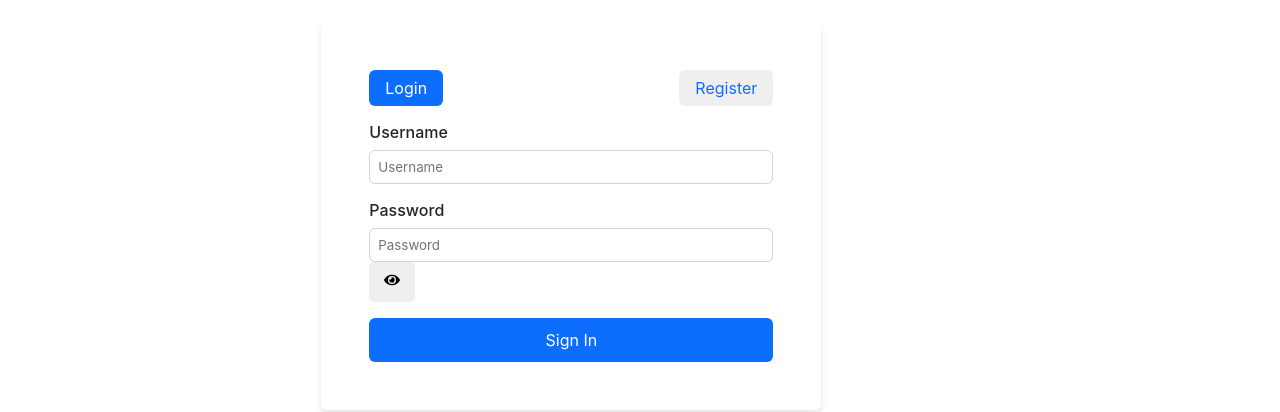
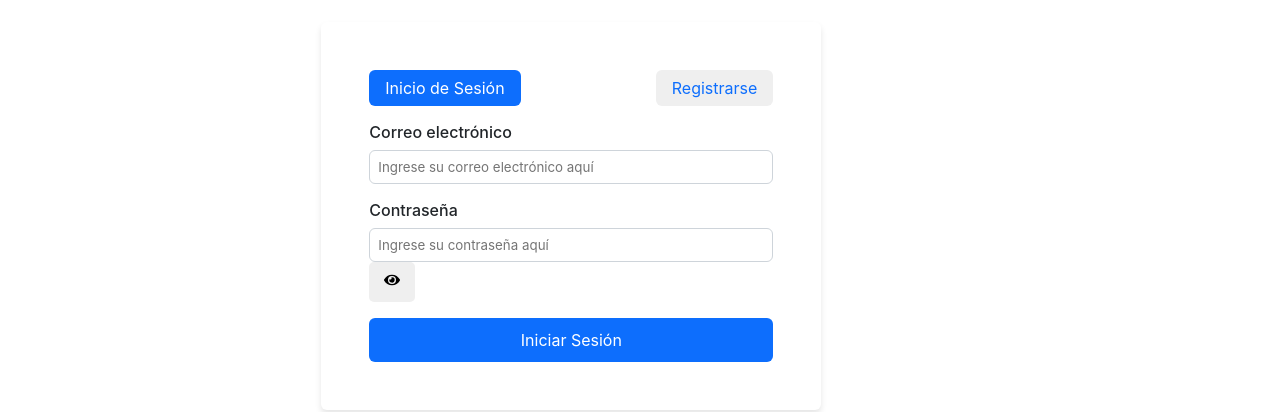
Before and after one commit to DeeEmDy/TaskFlow_FrontendPW, a React (Vite) app: page / in a window 1280 px wide. Shown: the part 1148-1560 px from the top of the page. Built offline with nearby package versions, Linux system fonts and the light colour scheme; no server answers.

Commit message:
Add
Add login page and register page, pend fix buttom password visibility.

```diff
--- a/src/components/AppContent.jsx
+++ b/src/components/AppContent.jsx
@@ -3,14 +3,60 @@ import WelcomeContent from './WelcomeContent';
 import AuthContent from './AuthContent';
 import LoginForm from './LoginForm';
 
-const AppContent = () => {
+import { request } from '../axios_helper';
+
+export default class AppContent extends React.Component {
+
+    constructor(props) {
+        super(props);
+        this.state = {
+            componentToShow: "welcome",
+        };
+    };
+
+
+    login = () => {
+        this.setState({ componentToShow: "login" });
+    };
+
+    logout = () => {
+        this.setState({ componentToShow: "welcome" });
+    };
+
+    onLogin = (e, username, password) => {
+        e.preventDefault();
+        request(
+            "POST",
+            "/login",
+            { login: username, password: password }
+        ).then((response) => {
+            this.setState({ componentToShow: "messages" });
+        }).catch((error) => {
+            this.setState({ componentToShow: "welcome" });
+        });
+    };
+
+    onRegister = (e, username, password) => {
+        e.preventDefault();
+        request(
+            "POST",
+            "/login",
+            { login: username, password: password }
+        ).then((response) => {
+            this.setState({ componentToShow: "messages" });
+        }).catch((error) => {
+            this.setState({ componentToShow: "welcome" });
+        });
+    };
+
+
+    render() {
         return (
             <div>
                 <WelcomeContent />
                 <AuthContent />
                 <LoginForm />
             </div>
-    );
+        )
     }
-
-export default AppContent;
+}
--- a/src/components/LoginForm.jsx
+++ b/src/components/LoginForm.jsx
@@ -5,24 +5,33 @@ import '../style/LoginForm.css';
 
 const LoginForm = ({ onLogin, onRegister }) => {
   const [active, setActive] = useState('login');
-  const [firstName, setFirstName] = useState('');
-  const [lastName, setLastName] = useState('');
-  const [login, setLogin] = useState('');
+  const [name, setName] = useState('');
+  const [first_surname, setFirstSurname] = useState('');
+  const [second_surname, setSecondSurname] = useState('');
+  const [id_card, setIdCard] = useState('');
+  const [phone_number, setPhoneNumber] = useState('');
+  const [email, setEmail] = useState('');
   const [password, setPassword] = useState('');
+  const [confirm_password, setConfirmPassword] = useState('');
   const [passwordVisible, setPasswordVisible] = useState(false);
+  const [confirmPasswordVisible, setConfirmPasswordVisible] = useState(false);
 
   const togglePasswordVisibility = () => {
     setPasswordVisible(!passwordVisible);
   };
 
+  const toggleConfirmPasswordVisibility = () => {
+    setConfirmPasswordVisible(!confirmPasswordVisible);
+  };
+
   const onSubmitHandler = (e) => {
     e.preventDefault();
-    onLogin(e, login, password);
+    onLogin(e, email, password);
   };
 
   const onSubmitRegister = (e) => {
     e.preventDefault();
-    onRegister(e, firstName, lastName, login, password);
+    onRegister(e, name, first_surname, second_surname, id_card, phone_number, email, password);
   };
 
   return (
@@ -34,33 +43,33 @@ const LoginForm = ({ onLogin, onRegister }) => {
               className={`nav-link ${active === 'login' ? 'active' : ''}`}
               onClick={() => setActive('login')}
             >
-              Login
+              Inicio de Sesión
             </button>
             <button
               className={`nav-link ${active === 'register' ? 'active' : ''}`}
               onClick={() => setActive('register')}
             >
-              Register
+              Registrarse
             </button>
           </ul>
 
           {active === 'login' ? (
             <form onSubmit={onSubmitHandler}>
               <div className="mb-3">
-                <label htmlFor="login" className="form-label">Username</label>
+                <label htmlFor="email" className="form-label">Correo electrónico</label>
                 <input
                   type="text"
-                  id="login"
-                  name="login"
-                  value={login}
-                  onChange={(e) => setLogin(e.target.value)}
+                  id="email"
+                  name="email"
+                  value={email}
+                  onChange={(e) => setEmail(e.target.value)}
                   className="form-control"
-                  placeholder="Username"
+                  placeholder="Ingrese su correo electrónico aquí"
                 />
               </div>
 
               <div className="mb-3 position-relative">
-                <label htmlFor="password" className="form-label">Password</label>
+                <label htmlFor="password" className="form-label">Contraseña</label>
                 <input
                   type={passwordVisible ? 'text' : 'password'}
                   id="password"
@@ -68,7 +77,7 @@ const LoginForm = ({ onLogin, onRegister }) => {
                   value={password}
                   onChange={(e) => setPassword(e.target.value)}
                   className="form-control"
-                  placeholder="Password"
+                  placeholder="Ingrese su contraseña aquí"
                 />
                 <button
                   type="button"
@@ -80,52 +89,91 @@ const LoginForm = ({ onLogin, onRegister }) => {
               </div>
 
               <button type="submit" className="btn btn-primary w-100">
-                Sign In
+                Iniciar Sesión
               </button>
             </form>
           ) : (
             <form onSubmit={onSubmitRegister}>
               <div className="mb-3">
-                <label htmlFor="firstName" className="form-label">First Name</label>
+                <label htmlFor="name" className="form-label">Nombre</label>
                 <input
                   type="text"
-                  id="firstName"
-                  name="firstName"
-                  value={firstName}
-                  onChange={(e) => setFirstName(e.target.value)}
+                  id="name"
+                  name="name"
+                  value={name}
+                  onChange={(e) => setName(e.target.value)}
                   className="form-control"
-                  placeholder="First Name"
+                  placeholder="Ingrese su nombre aquí"
                 />
               </div>
 
               <div className="mb-3">
-                <label htmlFor="lastName" className="form-label">Last Name</label>
+                <label htmlFor="first_surname" className="form-label">Primer Apellido</label>
                 <input
                   type="text"
-                  id="lastName"
-                  name="lastName"
-                  value={lastName}
-                  onChange={(e) => setLastName(e.target.value)}
+                  id="first_surname"
+                  name="first_surname"
+                  value={first_surname}
+                  onChange={(e) => setFirstSurname(e.target.value)}
                   className="form-control"
-                  placeholder="Last Name"
+                  placeholder="Ingrese su primer apellido aquí"
                 />
               </div>
 
               <div className="mb-3">
-                <label htmlFor="login" className="form-label">Username</label>
+                <label htmlFor="second_surname" className="form-label">Segundo Apellido</label>
                 <input
                   type="text"
-                  id="login"
-                  name="login"
-                  value={login}
-                  onChange={(e) => setLogin(e.target.value)}
+                  id="second_surname"
+                  name="second_surname"
+                  value={second_surname}
+                  onChange={(e) => setSecondSurname(e.target.value)}
                   className="form-control"
-                  placeholder="Username"
+                  placeholder="Ingrese su segundo apellido aquí"
+                />
+              </div>
+
+              <div className="mb-3">
+                <label htmlFor="id_card" className="form-label">Número de cédula</label>
+                <input
+                  type="text"
+                  id="id_card"
+                  name="id_card"
+                  value={id_card}
+                  onChange={(e) => setIdCard(e.target.value)}
+                  className="form-control"
+                  placeholder="Ingrese su número de cédula aquí"
+                />
+              </div>
+
+              <div className="mb-3">
+                <label htmlFor="phone_number" className="form-label">Número de teléfono</label>
+                <input
+                  type="text"
+                  id="phone_number"
+                  name="phone_number"
+                  value={phone_number}
+                  onChange={(e) => setPhoneNumber(e.target.value)}
+                  className="form-control"
+                  placeholder="Ingrese su número de teléfono aquí"
+                />
+              </div>
+
+              <div className="mb-3">
+                <label htmlFor="email" className="form-label">Correo electrónico</label>
+                <input
+                  type="text"
+                  id="email"
+                  name="email"
+                  value={email}
+                  onChange={(e) => setEmail(e.target.value)}
+                  className="form-control"
+                  placeholder="Ingrese su correo electrónico aquí"
                 />
               </div>
 
               <div className="mb-3 position-relative">
-                <label htmlFor="password" className="form-label">Password</label>
+                <label htmlFor="password" className="form-label">Contraseña</label>
                 <input
                   type={passwordVisible ? 'text' : 'password'}
                   id="password"
@@ -133,7 +181,7 @@ const LoginForm = ({ onLogin, onRegister }) => {
                   value={password}
                   onChange={(e) => setPassword(e.target.value)}
                   className="form-control"
-                  placeholder="Password"
+                  placeholder="Ingrese su contraseña aquí"
                 />
                 <button
                   type="button"
@@ -144,8 +192,29 @@ const LoginForm = ({ onLogin, onRegister }) => {
                 </button>
               </div>
 
+
+              <div className="mb-3 position-relative">
+                <label htmlFor="confirm_password" className="form-label">Confirmar contraseña</label>
+                <input
+                  type={confirmPasswordVisible ? 'text' : 'password'}
+                  id="confirm_password"
+                  name="confirm_password"
+                  value={confirm_password}
+                  onChange={(e) => setConfirmPassword(e.target.value)}
+                  className="form-control"
+                  placeholder="Confirme su contraseña aquí"
+                />
+                <button
+                  type="button"
+                  className="btn-password-toggle"
+                  onClick={toggleConfirmPasswordVisibility}
+                >
+                  {confirmPasswordVisible ? <FaEyeSlash /> : <FaEye />}
+                </button>
+              </div>
+
               <button type="submit" className="btn btn-primary w-100">
-                Register
+                Registrarse
               </button>
             </form>
           )}
--- a/src/components/WelcomeContent.jsx
+++ b/src/components/WelcomeContent.jsx
@@ -1,4 +1,3 @@
-import React from 'react';
 import '../style/WelcomeContent.css';
 
 const WelcomeContent = () => {
--- a/src/style/LoginForm.css
+++ b/src/style/LoginForm.css
@@ -30,6 +30,7 @@
     margin-bottom: 1rem;
 }
 
+/* Estilos para los enlaces de las pestañas de navegación */
 .nav-link {
     cursor: pointer;
     padding: 0.5rem 1rem;
@@ -38,6 +39,7 @@
     text-align: center;
 }
 
+/* Estilos para la pestaña activa */
 .nav-link.active {
     background-color: #0d6efd;
     color: #fff;
@@ -65,7 +67,8 @@
     box-sizing: border-box;
 }
 
-/* Estilos para el campo de contraseña con botón para mostrar/ocultar */
+/* Estilos para el campo de contraseña con botón para mostrar/ocultar
+y que este se acomode al final del campo de texto de la contraseña*/
 .position-relative {
     position: relative;
 }
```
Lines whose indentation alone changed are shown as unchanged.
